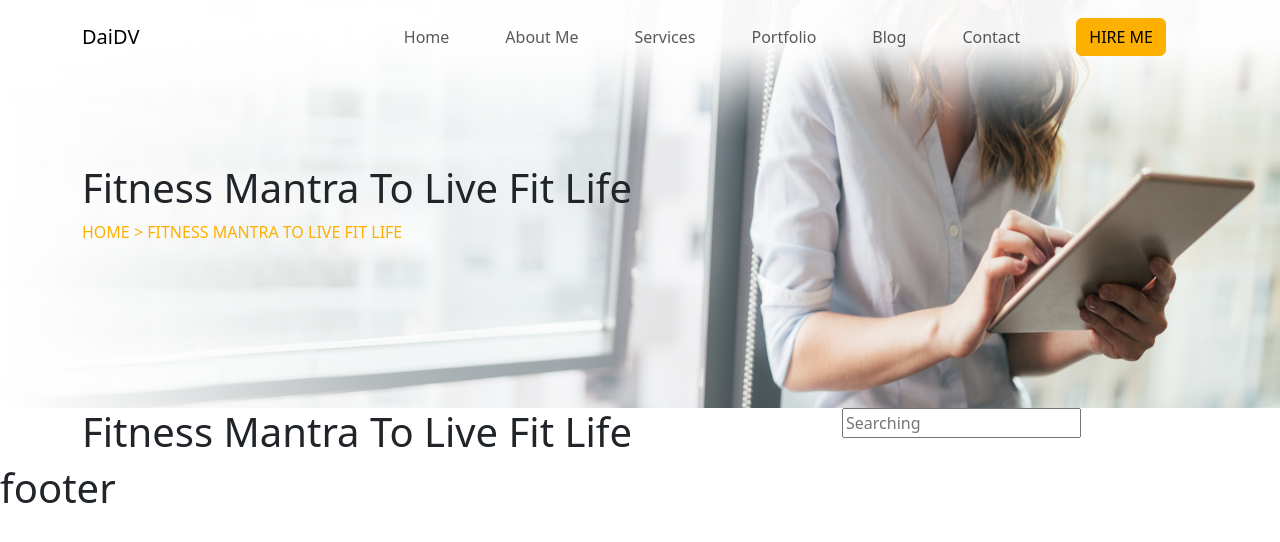
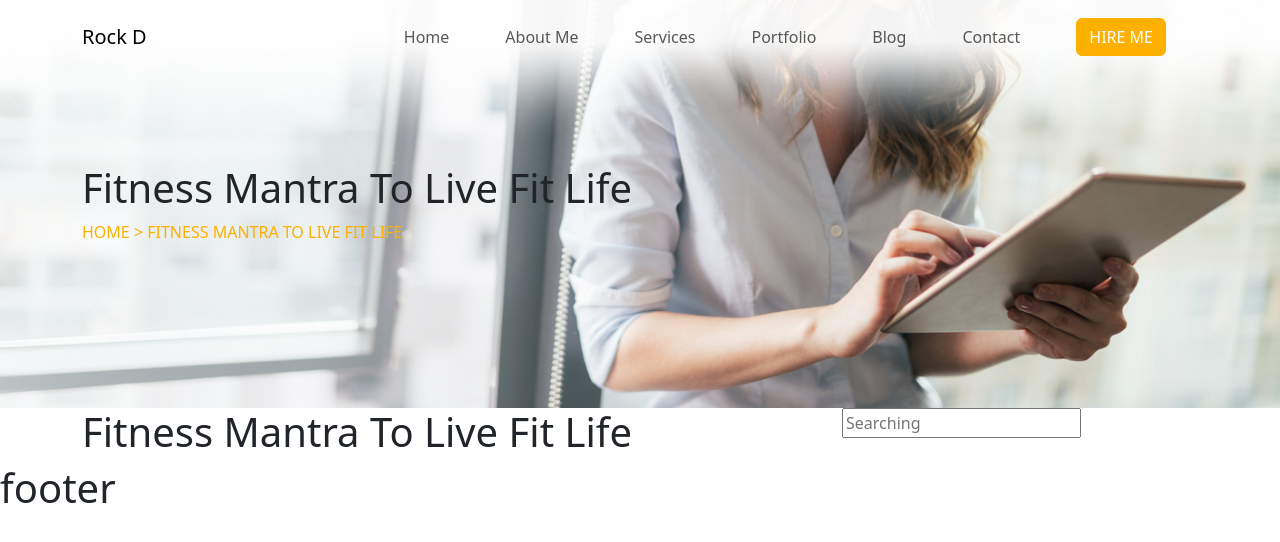
Before and after one commit to daidtech/FE_myspace, a Next.js app: page /blog in a window 1280 px wide. Shown: the top 542 px of the page. Built offline with nearby package versions, Linux system fonts and the light colour scheme.

Commit message:
update header

```diff
--- a/components/share/Hero/Hero.module.scss
+++ b/components/share/Hero/Hero.module.scss
@@ -12,9 +12,8 @@
     top: 0;
     z-index: -1;
     width: 100%;
-    background-size: cover;
-    background-position: center;
-    background-repeat: no-repeat;
+    object-fit: cover;
+    object-position: right;
   }
 }
 
--- a/components/share/users/UserHeader.module.scss
+++ b/components/share/users/UserHeader.module.scss
@@ -30,13 +30,24 @@
   }
 
   .wrapSideBar {
-    position: relative;
-  }
-
-  .navBarItems {
-    align-items: baseline;
-    .navBarLink {
-      margin-left: 0;
+    position: fixed;
+    left: 0;
+    top: 0;
+    width: 70%;
+    .navBarItems {
+      width: 100%;
+      background: #222d32;
+      height: 100vh;
+      opacity: .9;
+      align-items: baseline;
+      padding: 2.5rem 2rem;
+      .navBarLink {
+        margin-left: 0;
+        text-transform: capitalize;
+        color: #fff;
+        font-size: 16px;
+        font-weight: 500;
+      }
     }
   }
 }
--- a/components/share/users/UserHeader.tsx
+++ b/components/share/users/UserHeader.tsx
@@ -11,7 +11,7 @@ function UserHeader() {
             <Col className={styles.wrapHeader}>
               <div className={'toggle-header ' + styles.toggleHeader}>
                 <Navbar.Brand href="#home" className={styles.logo}>
-                  DaiDV
+                  Rock D
                 </Navbar.Brand>
                 <Navbar.Toggle aria-controls="basic-navbar-nav" />
               </div>
@@ -27,7 +27,7 @@ function UserHeader() {
                         <Nav.Link href="#blogs" className={styles.navBarLink}>Blog</Nav.Link>
                         <Nav.Link href="#link" className={styles.navBarLink}>Contact</Nav.Link>
                         <Nav.Link href="#link" className={styles.navBarLink}>
-                          <Button variant="primary">HIRE ME</Button>
+                          <Button variant="primary" className='text-white'>HIRE ME</Button>
                         </Nav.Link>
                       </Nav>
                     </Navbar.Collapse>
```
